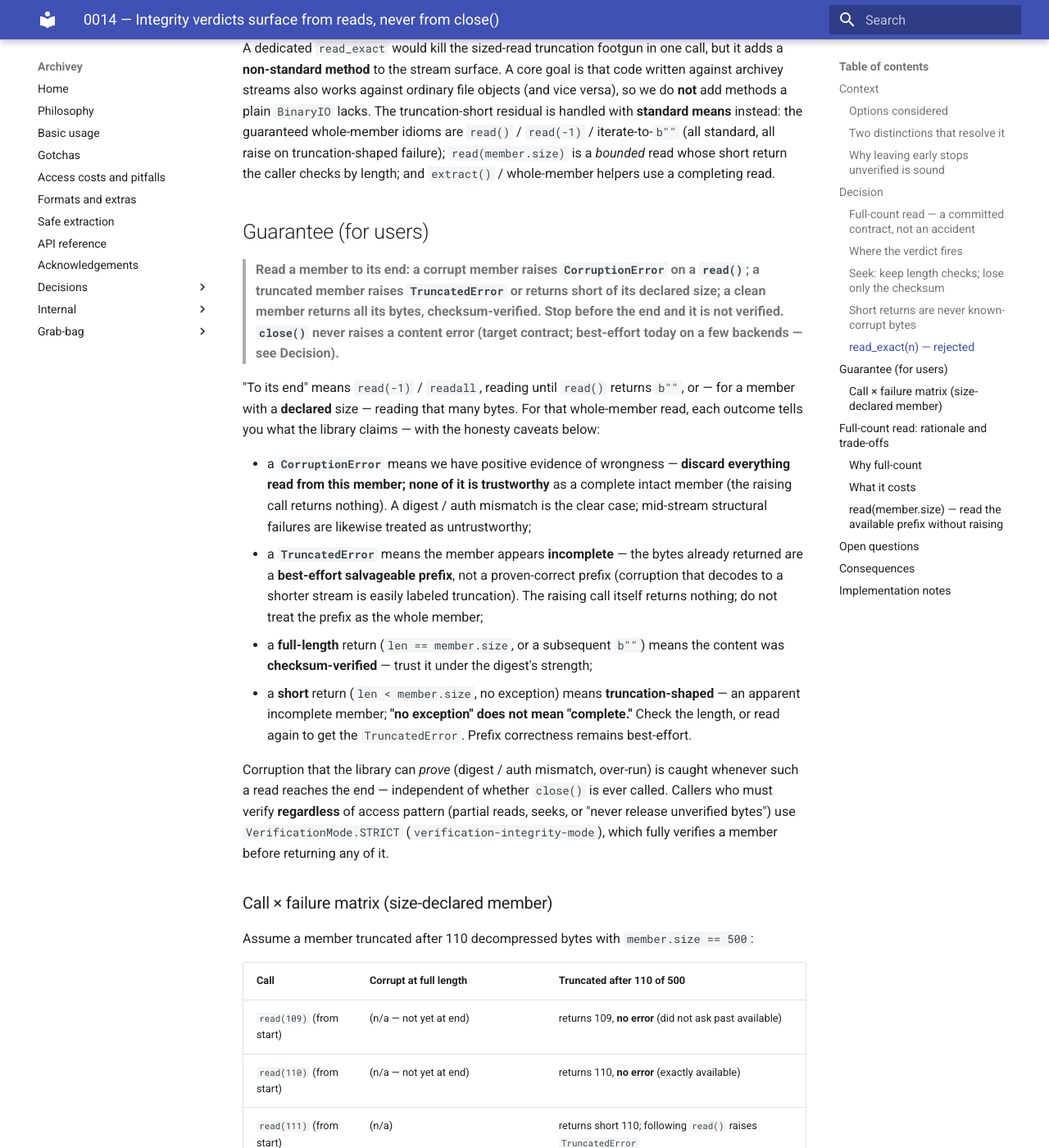
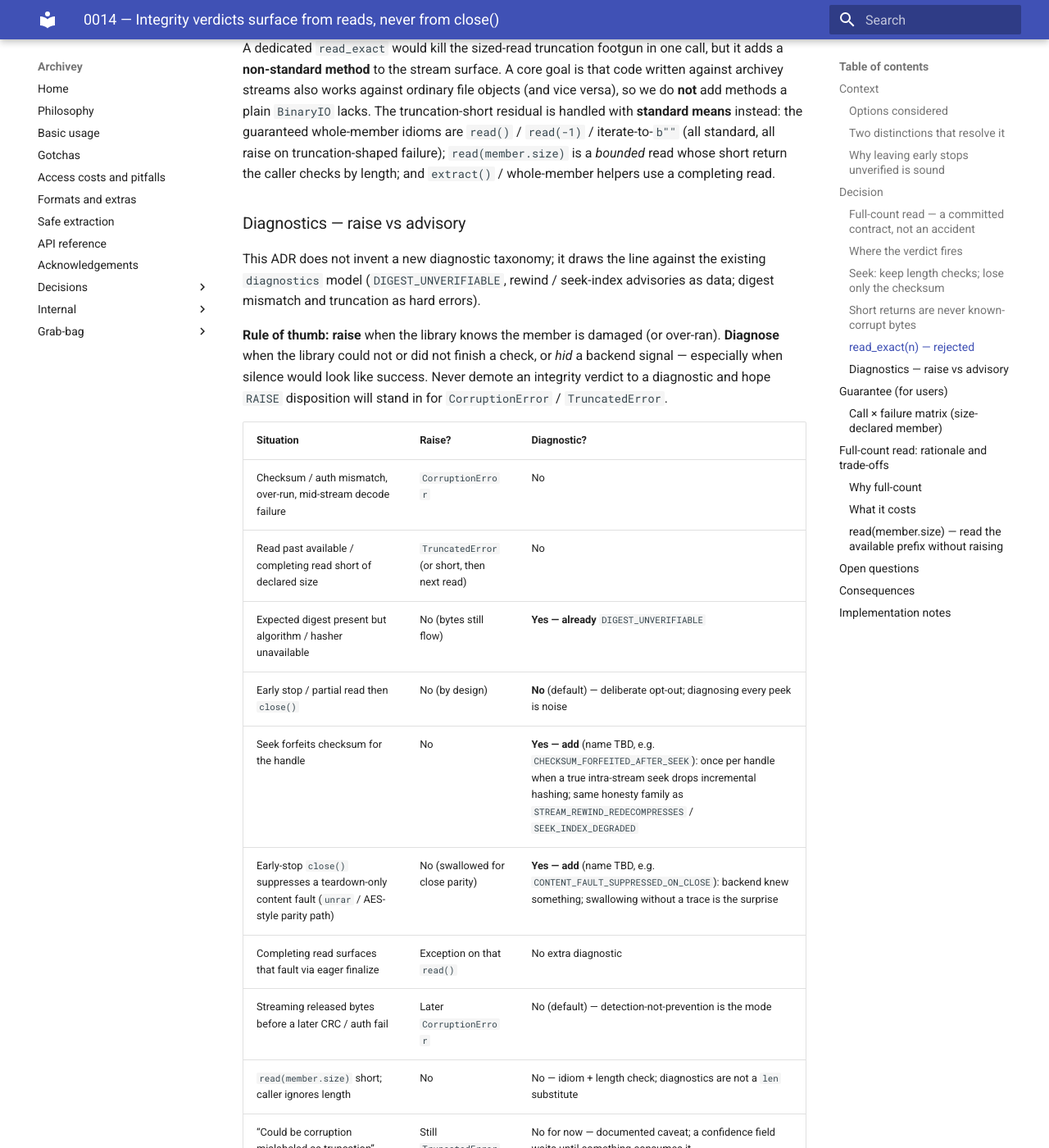
Before and after one commit to davitf/archivey-2, an MkDocs documentation site: the page built from docs/decisions/0014-integrity-verdicts-from-reads-not-close.md, in a window 1280 px wide and 1400 px high, scrolled down 5484 px. Shown: the whole window at 82% size. Built offline with MkDocs 1.6.1 and Material for MkDocs 9.7.7, drawn with Linux system fonts in a browser that asks for light colours; some of the changed text lies outside the part shown.

Commit message:
ADR 0014: document raise vs diagnostic boundary
Add a Diagnostics decision: integrity verdicts stay exceptions; early stops
stay silent; follow-up advisory codes for checksum-forfeited-after-seek and
content-fault-suppressed-on-close when those paths land. DIGEST_UNVERIFIABLE
unchanged. Wire the two follow-ups into Consequences and implementation notes.

Co-authored-by: Davi Figueiredo <davitf@users.noreply.github.com>

```diff
--- a/docs/decisions/0014-integrity-verdicts-from-reads-not-close.md
+++ b/docs/decisions/0014-integrity-verdicts-from-reads-not-close.md
@@ -234,6 +234,36 @@ idioms are `read()` / `read(-1)` / iterate-to-`b""` (all standard, all raise on
 truncation-shaped failure); `read(member.size)` is a *bounded* read whose short return
 the caller checks by length; and `extract()` / whole-member helpers use a completing
 read.
+
+### Diagnostics — raise vs advisory
+
+This ADR does not invent a new diagnostic taxonomy; it draws the line against the
+existing `diagnostics` model (`DIGEST_UNVERIFIABLE`, rewind / seek-index advisories as
+data; digest mismatch and truncation as hard errors).
+
+**Rule of thumb:** **raise** when the library knows the member is damaged (or
+over-ran). **Diagnose** when the library could not or did not finish a check, or
+*hid* a backend signal — especially when silence would look like success. Never demote
+an integrity verdict to a diagnostic and hope `RAISE` disposition will stand in for
+`CorruptionError` / `TruncatedError`.
+
+| Situation | Raise? | Diagnostic? |
+| --- | --- | --- |
+| Checksum / auth mismatch, over-run, mid-stream decode failure | `CorruptionError` | No |
+| Read past available / completing read short of declared size | `TruncatedError` (or short, then next read) | No |
+| Expected digest present but algorithm / hasher unavailable | No (bytes still flow) | **Yes — already** `DIGEST_UNVERIFIABLE` |
+| Early stop / partial read then `close()` | No (by design) | **No** (default) — deliberate opt-out; diagnosing every peek is noise |
+| Seek forfeits checksum for the handle | No | **Yes — add** (name TBD, e.g. `CHECKSUM_FORFEITED_AFTER_SEEK`): once per handle when a true intra-stream seek drops incremental hashing; same honesty family as `STREAM_REWIND_REDECOMPRESSES` / `SEEK_INDEX_DEGRADED` |
+| Early-stop `close()` suppresses a teardown-only content fault (`unrar` / AES-style parity path) | No (swallowed for close parity) | **Yes — add** (name TBD, e.g. `CONTENT_FAULT_SUPPRESSED_ON_CLOSE`): backend knew something; swallowing without a trace is the surprise |
+| Completing read surfaces that fault via eager finalize | Exception on that `read()` | No extra diagnostic |
+| Streaming released bytes before a later CRC / auth fail | Later `CorruptionError` | No (default) — detection-not-prevention is the mode |
+| `read(member.size)` short; caller ignores length | No | No — idiom + length check; diagnostics are not a `len` substitute |
+| “Could be corruption mislabeled as truncation” | Still `TruncatedError` | No for now — documented caveat; a confidence field waits until something consumes it |
+| Every encrypted member under STREAMING | No | No — accepted default posture; STRICT is the opt-in |
+
+The two new codes are **follow-ups** (emitter + `diagnostics` / OpenSpec delta when the
+seek-forfeit and close-parity paths land) — not blockers for accepting this ADR or for
+resuming #183. Exact code names are TBD at implementation.
 
 ## Guarantee (for users)
 
@@ -497,6 +527,11 @@ does neither.
   truncation-shaped bodies is a first step toward VISION's damaged-input salvage story;
   it makes **no** claims about recovering archives that lost structural metadata (e.g.
   truncated ZIP without a central directory).
+- **Diagnostics stay advisory; integrity verdicts stay exceptions.** Early stops and
+  STREAMING pre-verdict byte release are silent by design. Follow-up codes (when those
+  paths land): checksum forfeited after seek, and content fault suppressed on
+  early-stop close — so capability loss and swallowed backend signals stay queryable.
+  `DIGEST_UNVERIFIABLE` is unchanged. See *Diagnostics — raise vs advisory*.
 
 ## Implementation notes
 
@@ -514,4 +549,8 @@ does neither.
   content faults at process/resource teardown (`unrar` exit codes, similar), the
   completing-read path should reap/finalize immediately after the last content byte so
   the fault raises on that `read()`; early-stop `close()` should not promote those
-  teardown-only content faults into the caller's close.
+  teardown-only content faults into the caller's close — emit the suppressed-fault
+  diagnostic instead (when that code lands).
+- **Seek-forfeit diagnostic.** When a true intra-stream seek disables the checksum
+  verdict for the handle, emit the forfeited-checksum diagnostic once; length /
+  over-run / truncation checks remain active without a diagnostic of their own.
```
